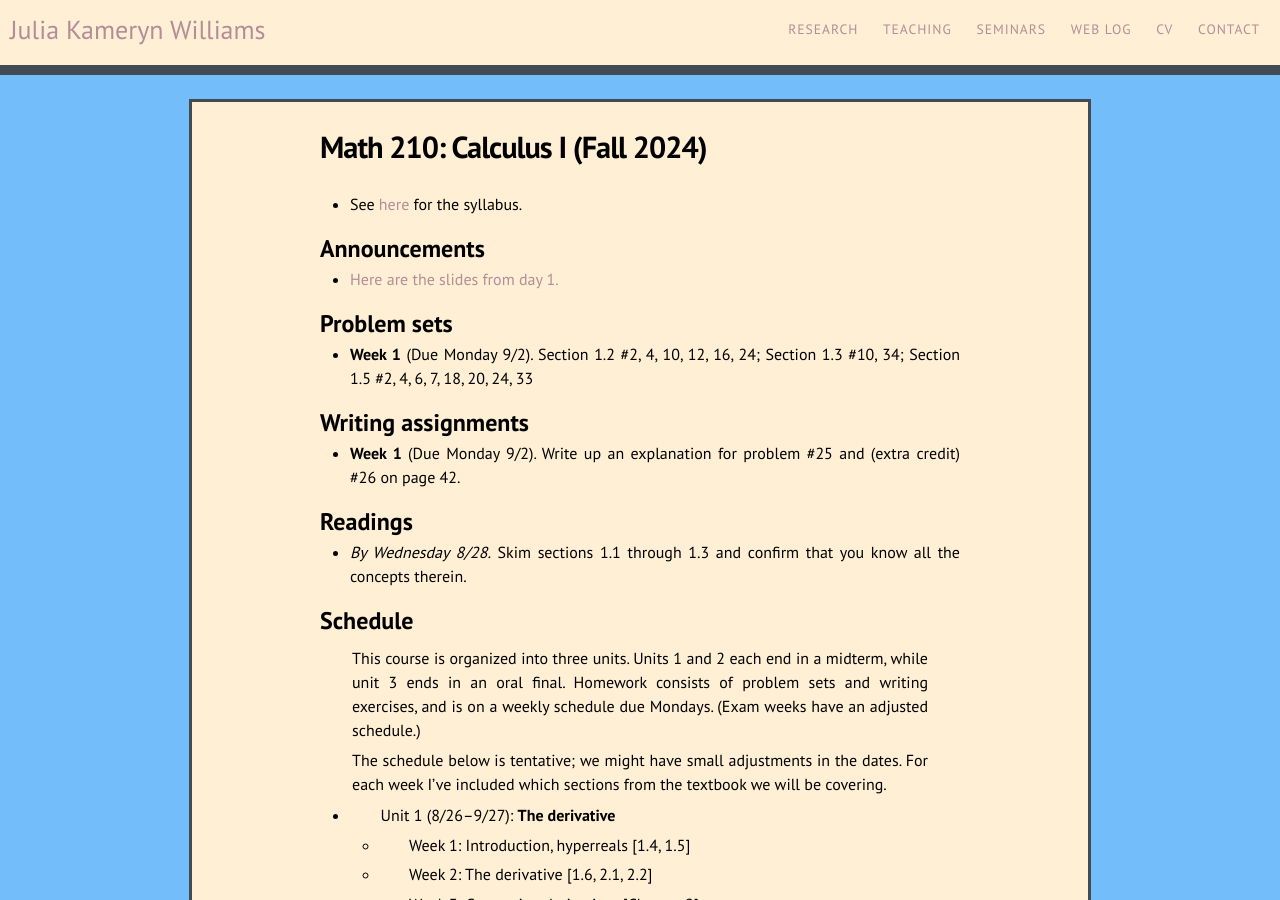
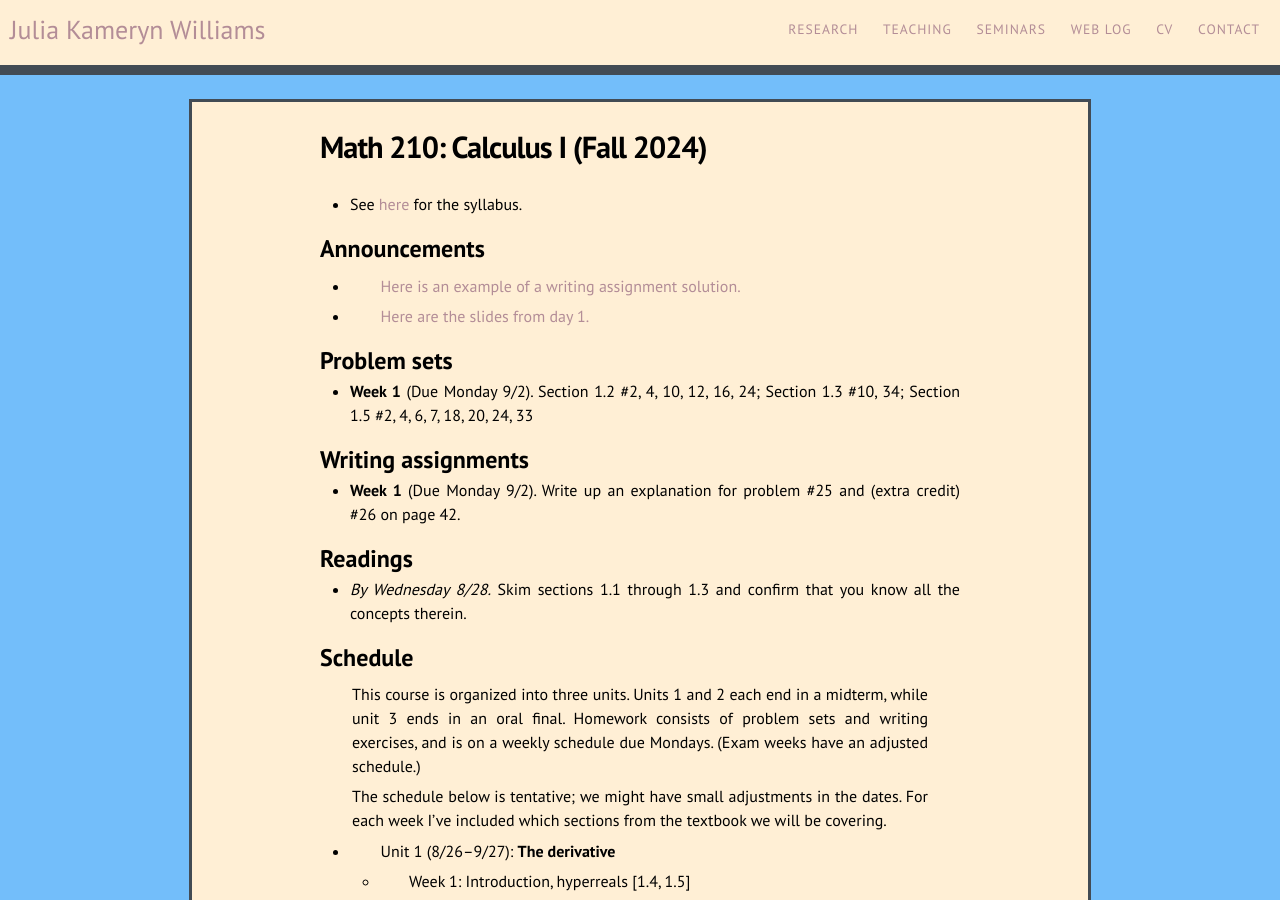
Before and after one commit to kamerynjw/kamerynjw.github.io, a Jekyll site: the page built from teaching/2024/math210.md, in a window 1280 px wide and 900 px high. Built offline with Jekyll 4.4.1, drawn with Linux system fonts in a browser that asks for light colours; nearby versions of some CDN libraries.

Commit message:
added writing example

```diff
--- a/teaching/2024/math210.md
+++ b/teaching/2024/math210.md
@@ -9,6 +9,8 @@ permalink: /teaching/2024/math210/
 
 Announcements
 -------------
+
+* [Here is an example of a writing assignment solution.]({{ page.url }}writing-example.pdf)
 
 * [Here are the slides from day 1.]({{ page.url }}day1.pdf)
 
```
Also changed, not shown: 1 other file.
